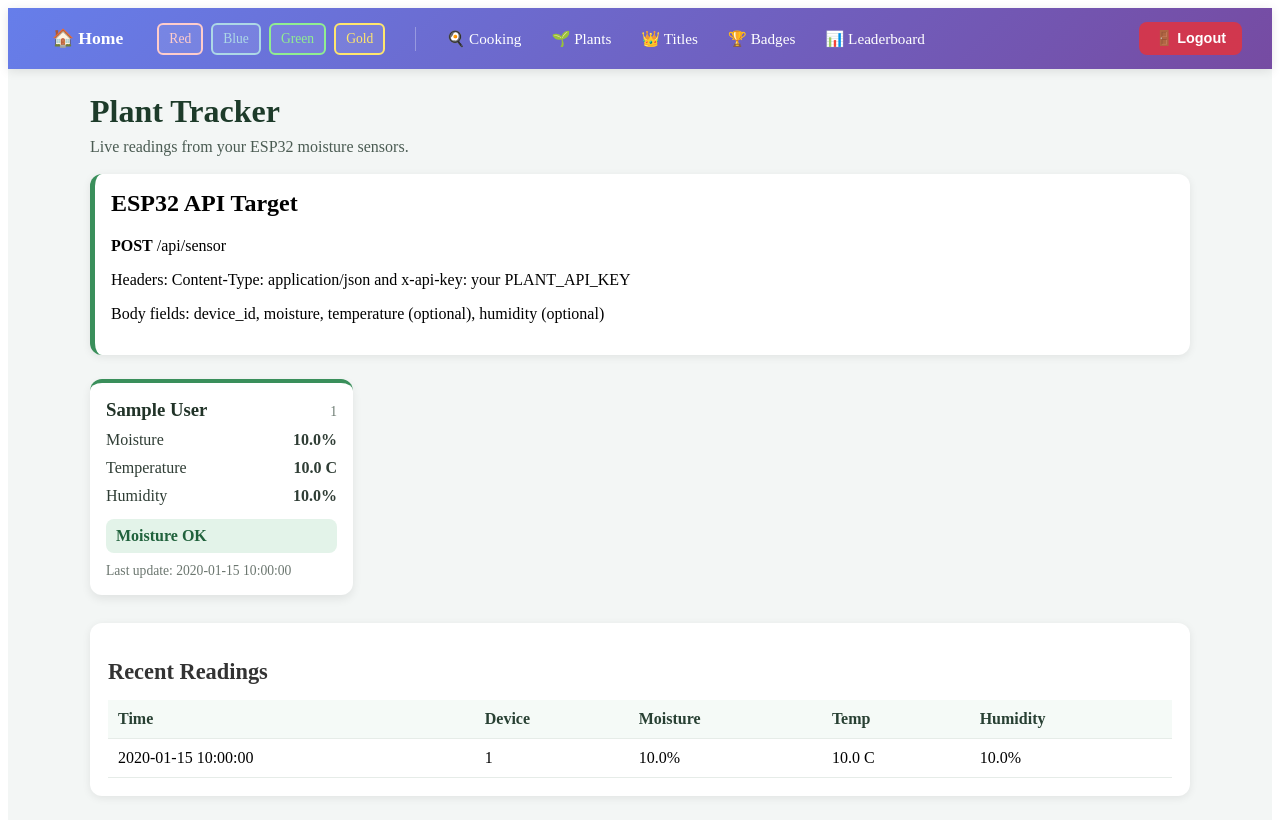
After one commit to PaulFrp/xp-tracker, a Flask app: template templates/plants.html in a window 1280 px wide. The commit adds this page. Run offline with Flask 3, Linux system fonts and the light colour scheme; the template is opened without the code that fills it: most values are stand-ins (such as "Sample title", 1, 10 or a date in 2020); some libraries are stand-ins or nearby versions.

Commit message:
added plants

```diff
--- a/app.py
+++ b/app.py
@@ -21,6 +21,7 @@ def create_app():
     from routes.challenges import challenges_bp
     from routes.profile import profile_bp
     from routes.cooking import cooking_bp
+    from routes.plants import plants_bp
 
     #Register blue prints
     app.register_blueprint(login_bp, url_prefix='')
@@ -33,6 +34,7 @@ def create_app():
     app.register_blueprint(challenges_bp, url_prefix='')
     app.register_blueprint(profile_bp, url_prefix='/profile')
     app.register_blueprint(cooking_bp, url_prefix='')
+    app.register_blueprint(plants_bp, url_prefix='')
 
     app.secret_key = os.getenv("SECRET_KEY", "default_secret_key")
 
--- a/static/styles.css
+++ b/static/styles.css
@@ -1996,3 +1996,148 @@ body.dark-mode h2 {
 body.dark-mode label {
     color: #b0b0b0;
 }
+
+/* Plants page */
+.plants-page {
+    margin: 0;
+    background: #f3f6f5;
+}
+
+.plants-container {
+    max-width: 1100px;
+    margin: 0 auto;
+    padding: 24px;
+}
+
+.plants-header h1 {
+    margin: 0;
+    font-size: 2rem;
+    color: #1d3b2a;
+}
+
+.plants-header p {
+    margin-top: 8px;
+    color: #4a5b52;
+}
+
+.api-help-box {
+    background: #ffffff;
+    border-radius: 12px;
+    border-left: 5px solid #3a8f5b;
+    padding: 16px;
+    margin: 18px 0 24px 0;
+    box-shadow: 0 2px 8px rgba(0, 0, 0, 0.08);
+}
+
+.api-help-box h2 {
+    margin-top: 0;
+}
+
+.plants-grid {
+    display: grid;
+    grid-template-columns: repeat(auto-fill, minmax(260px, 1fr));
+    gap: 16px;
+}
+
+.plant-card {
+    background: #ffffff;
+    border-radius: 12px;
+    padding: 16px;
+    box-shadow: 0 4px 10px rgba(0, 0, 0, 0.08);
+    border-top: 4px solid #3a8f5b;
+}
+
+.plant-card.needs-water {
+    border-top-color: #c44d3c;
+}
+
+.plant-card-top {
+    display: flex;
+    align-items: baseline;
+    justify-content: space-between;
+    gap: 8px;
+}
+
+.plant-card-top h3 {
+    margin: 0;
+    color: #213328;
+}
+
+.plant-device-id {
+    font-size: 0.85rem;
+    color: #6c7b72;
+}
+
+.plant-metric-row {
+    display: flex;
+    justify-content: space-between;
+    margin-top: 10px;
+    color: #2f3d35;
+}
+
+.plant-status {
+    margin-top: 14px;
+    font-weight: 700;
+    padding: 8px 10px;
+    border-radius: 8px;
+}
+
+.plant-status.ok {
+    background: #e3f3e9;
+    color: #20623c;
+}
+
+.plant-status.warn {
+    background: #fbe8e5;
+    color: #8f3023;
+}
+
+.plant-time {
+    margin-top: 10px;
+    font-size: 0.85rem;
+    color: #6b766f;
+}
+
+.plants-history {
+    margin-top: 28px;
+    background: #ffffff;
+    padding: 18px;
+    border-radius: 12px;
+    box-shadow: 0 2px 8px rgba(0, 0, 0, 0.08);
+}
+
+.history-table-wrap {
+    overflow-x: auto;
+}
+
+.plants-history table {
+    width: 100%;
+    border-collapse: collapse;
+}
+
+.plants-history th,
+.plants-history td {
+    padding: 10px;
+    border-bottom: 1px solid #e6ece8;
+    text-align: left;
+}
+
+.plants-history th {
+    background: #f5faf7;
+    color: #284033;
+}
+
+.empty-state {
+    grid-column: 1 / -1;
+    background: #ffffff;
+    border: 1px dashed #9fb3a8;
+    border-radius: 12px;
+    padding: 18px;
+    color: #4f5f56;
+}
+
+@media (max-width: 768px) {
+    .plants-container {
+        padding: 14px;
+    }
+}
--- a/templates/navbar.html
+++ b/templates/navbar.html
@@ -14,6 +14,7 @@
         </div>
         <div class="nav-divider"></div>
         <a href="{{ url_for('cooking.cooking')}}" class="nav-link">🍳 Cooking</a>
+        <a href="{{ url_for('plants.plants_dashboard')}}" class="nav-link">🌱 Plants</a>
         <a href="{{ url_for('titles.titles')}}" class="nav-link">👑 Titles</a>
         <a href="{{ url_for('badges.badges')}}" class="nav-link">🏆 Badges</a>
         <a href="{{ url_for('leaderboard.leaderboard')}}" class="nav-link">📊 Leaderboard</a>
--- /dev/null
+++ b/templates/plants.html
@@ -0,0 +1,119 @@
+{% extends "base.html" %}
+{% block title %}Plant Tracker{% endblock %}
+{% block content %}
+<div class="plants-page">
+    {% include "navbar.html" %}
+
+    <div class="plants-container">
+        <div class="plants-header">
+            <h1>Plant Tracker</h1>
+            <p>Live readings from your ESP32 moisture sensors.</p>
+        </div>
+
+        <div class="api-help-box">
+            <h2>ESP32 API Target</h2>
+            <p><strong>POST</strong> /api/sensor</p>
+            <p>Headers: Content-Type: application/json and x-api-key: your PLANT_API_KEY</p>
+            <p>Body fields: device_id, moisture, temperature (optional), humidity (optional)</p>
+        </div>
+
+        <section class="plants-grid">
+            {% if plants %}
+                {% for plant in plants %}
+                <article class="plant-card {% if plant.needs_water %}needs-water{% else %}healthy{% endif %}">
+                    <div class="plant-card-top">
+                        <h3>{{ plant.display_name }}</h3>
+                        <span class="plant-device-id">{{ plant.device_id }}</span>
+                    </div>
+
+                    <div class="plant-metric-row">
+                        <span>Moisture</span>
+                        <strong>{{ '%.1f'|format(plant.moisture) }}%</strong>
+                    </div>
+                    <div class="plant-metric-row">
+                        <span>Temperature</span>
+                        <strong>
+                            {% if plant.temperature is not none %}
+                                {{ '%.1f'|format(plant.temperature) }} C
+                            {% else %}
+                                n/a
+                            {% endif %}
+                        </strong>
+                    </div>
+                    <div class="plant-metric-row">
+                        <span>Humidity</span>
+                        <strong>
+                            {% if plant.humidity is not none %}
+                                {{ '%.1f'|format(plant.humidity) }}%
+                            {% else %}
+                                n/a
+                            {% endif %}
+                        </strong>
+                    </div>
+
+                    <div class="plant-status {% if plant.needs_water %}warn{% else %}ok{% endif %}">
+                        {% if plant.needs_water %}
+                            Needs water (threshold {{ '%.1f'|format(plant.threshold) }}%)
+                        {% else %}
+                            Moisture OK
+                        {% endif %}
+                    </div>
+
+                    <div class="plant-time">
+                        Last update: {{ plant.recorded_at.strftime('%Y-%m-%d %H:%M:%S') if plant.recorded_at else 'n/a' }}
+                    </div>
+                </article>
+                {% endfor %}
+            {% else %}
+                <div class="empty-state">
+                    No sensor data yet. Send the first POST to /api/sensor from your ESP32.
+                </div>
+            {% endif %}
+        </section>
+
+        <section class="plants-history">
+            <h2>Recent Readings</h2>
+            {% if history %}
+            <div class="history-table-wrap">
+                <table>
+                    <thead>
+                        <tr>
+                            <th>Time</th>
+                            <th>Device</th>
+                            <th>Moisture</th>
+                            <th>Temp</th>
+                            <th>Humidity</th>
+                        </tr>
+                    </thead>
+                    <tbody>
+                        {% for item in history %}
+                        <tr>
+                            <td>{{ item.recorded_at.strftime('%Y-%m-%d %H:%M:%S') if item.recorded_at else 'n/a' }}</td>
+                            <td>{{ item.device_id }}</td>
+                            <td>{{ '%.1f'|format(item.moisture) }}%</td>
+                            <td>
+                                {% if item.temperature is not none %}
+                                    {{ '%.1f'|format(item.temperature) }} C
+                                {% else %}
+                                    n/a
+                                {% endif %}
+                            </td>
+                            <td>
+                                {% if item.humidity is not none %}
+                                    {{ '%.1f'|format(item.humidity) }}%
+                                {% else %}
+                                    n/a
+                                {% endif %}
+                            </td>
+                        </tr>
+                        {% endfor %}
+                    </tbody>
+                </table>
+            </div>
+            {% else %}
+            <p>No history available yet.</p>
+            {% endif %}
+        </section>
+    </div>
+</div>
+{% endblock %}
```
Also changed, not shown: routes/plants.py (added, +145 -0 lines), utils/db.py (+21 -0 lines).
